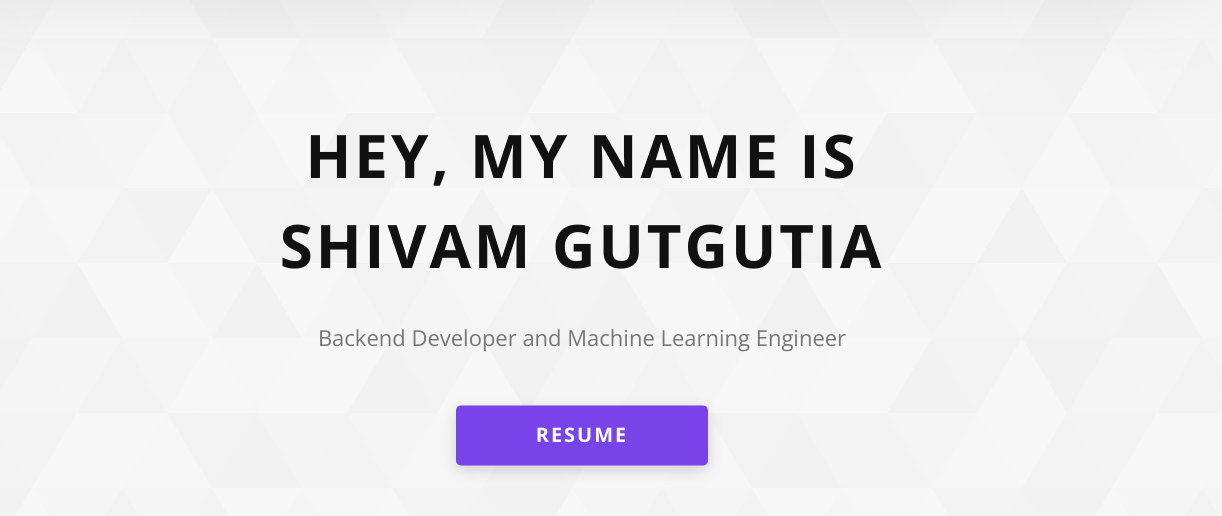
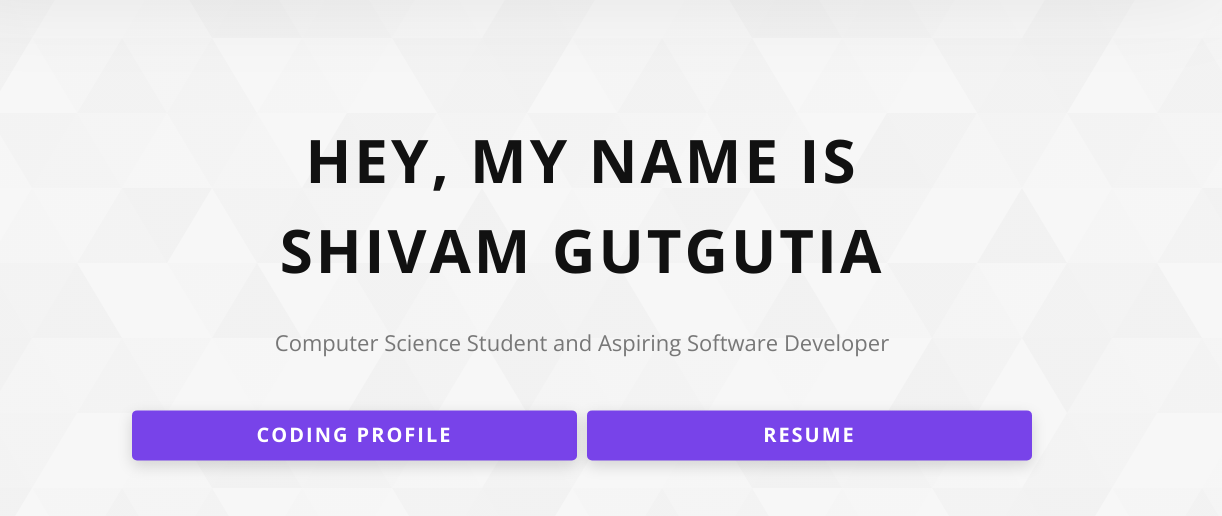
Before and after one commit to shivamgutgutia/portfolio, a website: page index.html in a window 1280 px wide. Shown: the part 112-628 px from the top of the page, 58-1280 px from the left. Drawn offline with nearby package versions, Linux system fonts and the light colour scheme.

Commit message:
add:link to coding profiles

```diff
--- a/css/style.css
+++ b/css/style.css
@@ -300,6 +300,7 @@ textarea {
 	transform: translate(-50%, -50%);
 	max-width: 90rem;
 	width: 92%;
+	text-align: center;
 }
 @media only screen and (max-width: 37.5em) {
 	.home-hero__content {
@@ -315,6 +316,34 @@ textarea {
 }
 .home-hero__cta {
 	margin-top: 5rem;
+	text-align: center;
+	flex: 1;
+	margin-right: 10px;
+}
+
+.home-hero__cta-container {
+	display: flex;
+	justify-content: center;
+}
+
+.home-hero__cta:last-child {
+	margin-right: 0;
+}
+.home-hero__cta-container .home-hero__cta {
+	margin-right: 10px;
+}
+.home-hero__cta-container .home-hero__cta:last-child {
+	margin-right: 0;
+}
+
+.home-hero__cta a {
+	display: flex;
+	align-items: center;
+	justify-content: center;
+	padding: 10px 20px;
+	width: 100%;
+	height: 100%;
+	box-sizing: border-box;
 	text-align: center;
 }
 
--- a/index.html
+++ b/index.html
@@ -100,9 +100,20 @@
 				</h1>
 				<div class="home-hero__info">
 					<p class="text-primary">
-						Backend Developer and Machine Learning Engineer
+						Computer Science Student and Aspiring Software Developer
 					</p>
 				</div>
+
+				<div class="home-hero__cta-container">
+					<div class="home-hero__cta">
+						<a
+							href="https://codolio.com/profile/shivamgutgutia"
+							target="_blank"
+							class="btn btn--bg"
+							>Coding Profile</a
+						>
+					</div>
+
 					<div class="home-hero__cta">
 						<a
 							href="https://shivamgutgutia.github.io/resume"
@@ -110,6 +121,7 @@
 							class="btn btn--bg"
 							>Resume</a
 						>
+					</div>
 				</div>
 			</div>
 			<div class="home-hero__socials">
@@ -486,7 +498,7 @@
 							Shivam Gutgutia
 						</h4>
 						<p class="main-footer__short-desc">
-							Backend developer and Machine learning engineer
+							Computer Science Student and Aspiring Software Developer
 						</p>
 					</div>
 				</div>
```
Lines whose indentation alone changed are shown as unchanged.
